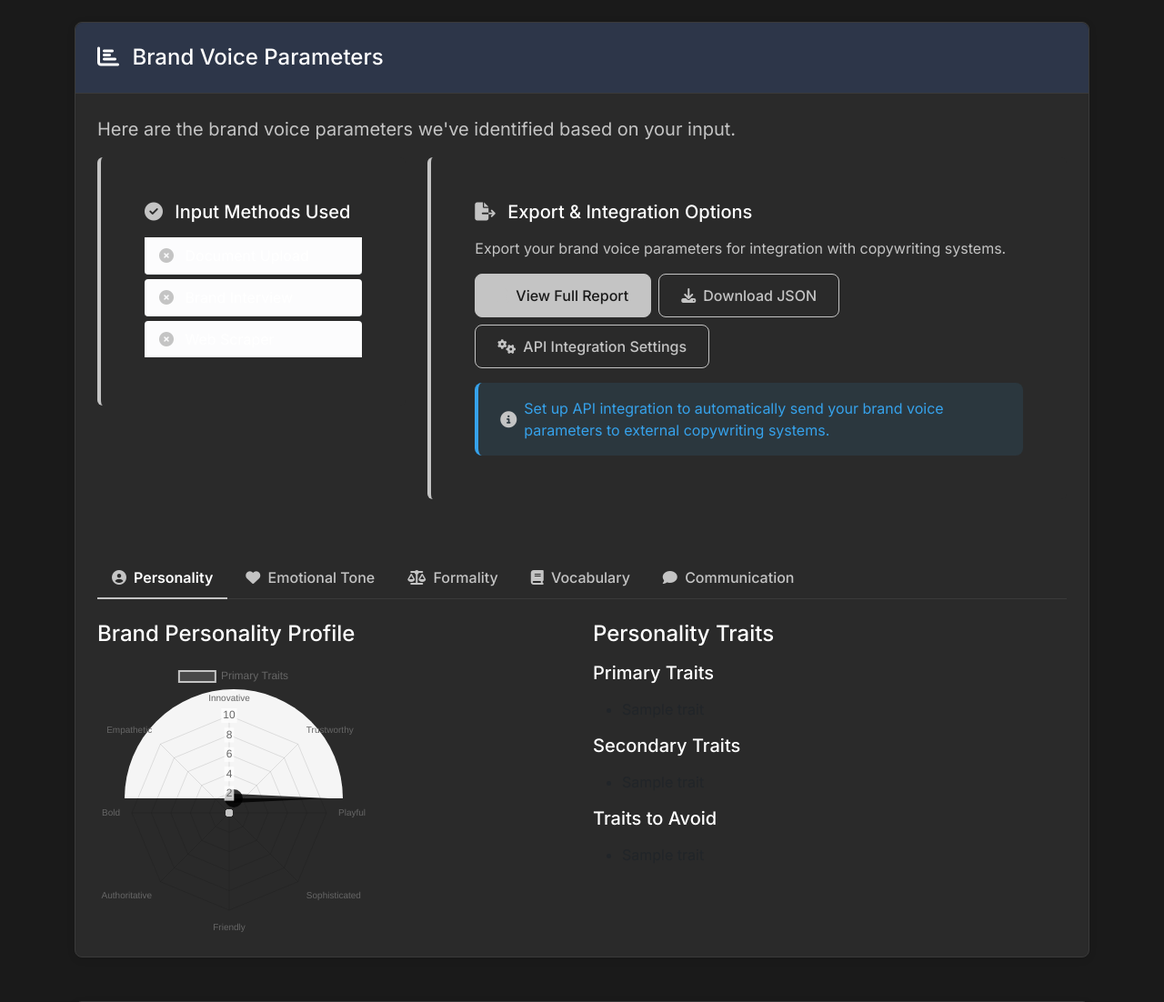
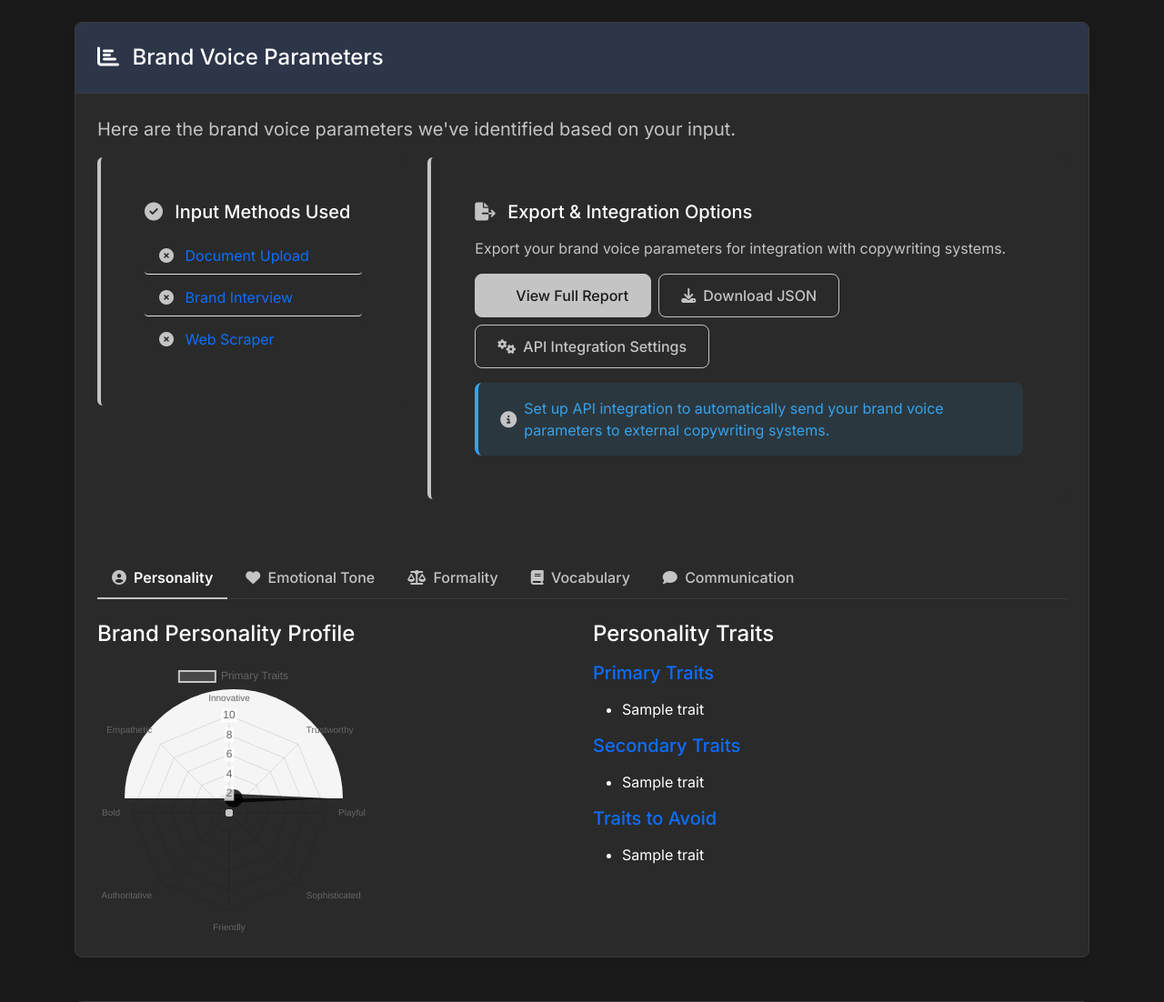
Before and after one commit to tom2tomtomtom/BrandVoice, a Flask app: template templates/results.html in a window 1280 px wide. Shown: the part 60-1162 px from the top of the page at 91% size. Run offline with Flask 3, Linux system fonts and the light colour scheme; the template is opened without the code that fills it: most values are stand-ins (such as "Sample title", 1, 10 or a date in 2020); some libraries are stand-ins or nearby versions; some web fonts are replaced.

Commit message:
Fix all remaining color inconsistencies and improve text contrast

```diff
--- a/templates/results.html
+++ b/templates/results.html
@@ -17,18 +17,18 @@
                         <div class="info-card">
                             <div class="card-body">
                                 <h5><i class="fas fa-check-circle me-2"></i> Input Methods Used</h5>
-                                <ul class="list-group list-group-flush">
-                                    <li class="list-group-item {% if input_methods.document_upload.used %}list-group-item-success{% else %}list-group-item-light{% endif %}">
-                                        <i class="fas {% if input_methods.document_upload.used %}fa-check-circle text-success{% else %}fa-times-circle text-muted{% endif %} me-2"></i>
-                                        Document Upload
+                                <ul class="list-group list-group-flush bg-transparent">
+                                    <li class="list-group-item bg-card">
+                                        <i class="fas {% if input_methods.document_upload.used %}fa-check-circle{% else %}fa-times-circle text-muted{% endif %} me-2"></i>
+                                        <span class="text-primary">Document Upload</span>
                                     </li>
-                                    <li class="list-group-item {% if input_methods.brand_interview.used %}list-group-item-success{% else %}list-group-item-light{% endif %}">
-                                        <i class="fas {% if input_methods.brand_interview.used %}fa-check-circle text-success{% else %}fa-times-circle text-muted{% endif %} me-2"></i>
-                                        Brand Interview
+                                    <li class="list-group-item bg-card">
+                                        <i class="fas {% if input_methods.brand_interview.used %}fa-check-circle{% else %}fa-times-circle text-muted{% endif %} me-2"></i>
+                                        <span class="text-primary">Brand Interview</span>
                                     </li>
-                                    <li class="list-group-item {% if input_methods.web_scraper.used %}list-group-item-success{% else %}list-group-item-light{% endif %}">
-                                        <i class="fas {% if input_methods.web_scraper.used %}fa-check-circle text-success{% else %}fa-times-circle text-muted{% endif %} me-2"></i>
-                                        Web Scraper
+                                    <li class="list-group-item bg-card">
+                                        <i class="fas {% if input_methods.web_scraper.used %}fa-check-circle{% else %}fa-times-circle text-muted{% endif %} me-2"></i>
+                                        <span class="text-primary">Web Scraper</span>
                                     </li>
                                 </ul>
                             </div>
@@ -115,8 +115,8 @@
                             <div class="col-md-6">
                                 <h4>Personality Traits</h4>
                                 <div class="mb-3">
-                                    <h5>Primary Traits</h5>
-                                    <ul>
+                                    <h5 class="text-primary">Primary Traits</h5>
+                                    <ul class="text-white">
                                         {% for trait in brand_parameters.personality.primary_traits %}
                                             <li>{{ trait|capitalize }}</li>
                                         {% else %}
@@ -125,8 +125,8 @@
                                     </ul>
                                 </div>
                                 <div class="mb-3">
-                                    <h5>Secondary Traits</h5>
-                                    <ul>
+                                    <h5 class="text-primary">Secondary Traits</h5>
+                                    <ul class="text-white">
                                         {% for trait in brand_parameters.personality.secondary_traits %}
                                             <li>{{ trait|capitalize }}</li>
                                         {% else %}
@@ -135,8 +135,8 @@
                                     </ul>
                                 </div>
                                 <div>
-                                    <h5>Traits to Avoid</h5>
-                                    <ul>
+                                    <h5 class="text-primary">Traits to Avoid</h5>
+                                    <ul class="text-white">
                                         {% for trait in brand_parameters.personality.traits_to_avoid %}
                                             <li>{{ trait|capitalize }}</li>
                                         {% else %}
@@ -467,12 +467,12 @@
                            5 if 'reassuring' in brand_parameters.emotional_tone.secondary_emotions else 1 }}
                     ],
                     backgroundColor: [
-                        'rgba(255, 99, 132, 0.7)',
-                        'rgba(54, 162, 235, 0.7)',
-                        'rgba(255, 206, 86, 0.7)',
-                        'rgba(75, 192, 192, 0.7)',
-                        'rgba(153, 102, 255, 0.7)',
-                        'rgba(255, 159, 64, 0.7)'
+                        'rgba(196, 196, 196, 0.7)',
+                        'rgba(169, 169, 169, 0.7)',
+                        'rgba(142, 142, 142, 0.7)',
+                        'rgba(115, 115, 115, 0.7)',
+                        'rgba(88, 88, 88, 0.7)',
+                        'rgba(61, 61, 61, 0.7)'
                     ],
                     borderWidth: 1
                 }]
@@ -488,7 +488,7 @@
                     value: {{ brand_parameters.formality.level }},
                     minValue: 1,
                     maxValue: 10,
-                    backgroundColor: ['#D6EAF8', '#AED6F1', '#85C1E9', '#5DADE2', '#3498DB', '#2E86C1', '#2874A6', '#21618C', '#1B4F72', '#154360'],
+                    backgroundColor: ['#424242', '#4f4f4f', '#5c5c5c', '#696969', '#757575', '#828282', '#8f8f8f', '#9c9c9c', '#a9a9a9', '#b6b6b6'],
                     borderWidth: 0
                 }]
             },
@@ -497,14 +497,14 @@
                     radiusPercentage: 2,
                     widthPercentage: 3.2,
                     lengthPercentage: 80,
-                    color: 'rgba(0, 0, 0, 1)'
+                    color: 'rgba(196, 196, 196, 1)'
                 },
                 valueLabel: {
                     display: true,
                     formatter: function(value) {
                         return value + '/10';
                     },
-                    color: 'rgba(0, 0, 0, 1)',
+                    color: 'rgba(255, 255, 255, 1)',
                     backgroundColor: 'rgba(0, 0, 0, 0)',
                     borderRadius: 5,
                     padding: {
```
Also changed, not shown: templates/api_settings.html (+7 -7 lines).
